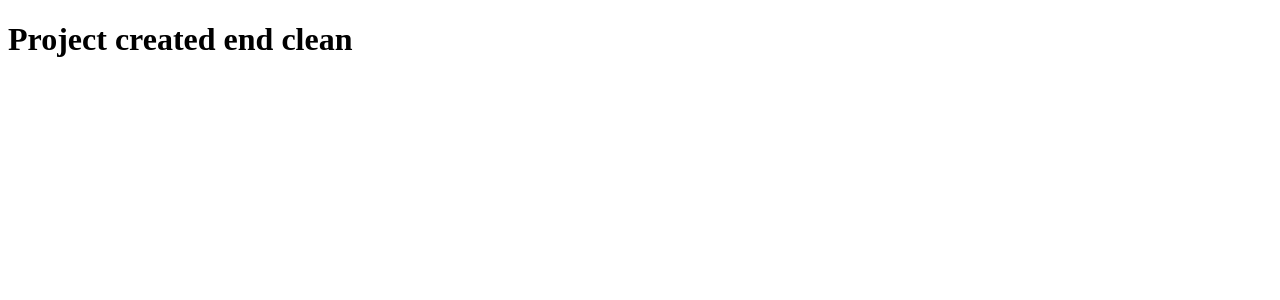
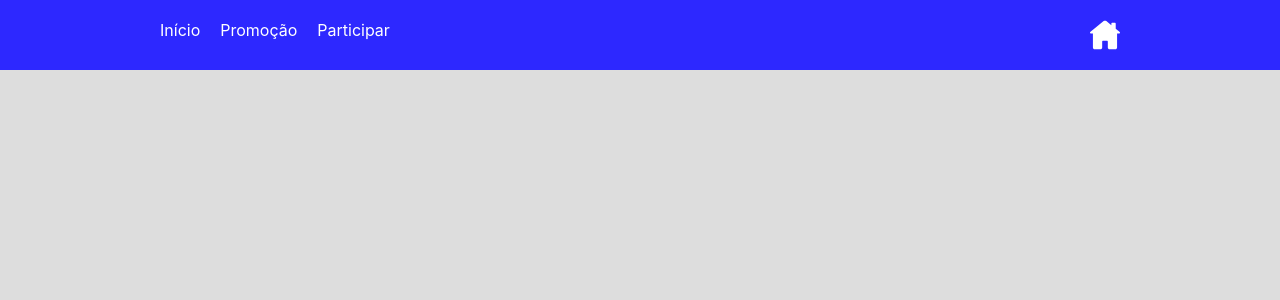
Before and after one commit to AlbertoVilar/Desafio-rote-react, a React (Vite) app: page / in a window 1280 px wide. Shown: the top 300 px of the page. Built offline with nearby package versions, Linux system fonts and the light colour scheme.

Commit message:
Creating and finished Header/ Configured HTMl, fonts, colors.

```diff
--- a/src/App.tsx
+++ b/src/App.tsx
@@ -1,3 +1,4 @@
+import Header from "./components/Header";
 
 
 
@@ -5,7 +6,7 @@ function App() {
 
 
   return (
-    <h1>Project created end clean</h1>
+    <Header />
   )
 }
 
--- /dev/null
+++ b/src/components/Header/index.tsx
@@ -0,0 +1,21 @@
+import HomeImg from "../../assets/home-sv.svg"
+import "./styles.css";
+
+
+
+export default function Header() {
+  return (
+    <header className="">
+
+        <nav className="container  section-nav">
+          <ul className="nav-menu">
+            <li className="Início">Início</li>
+            <li className="Produtos">Promoção</li>
+            <li className="Sbre nós">Participar</li>
+          </ul>
+          <img src={HomeImg} alt="Home" title="Página inicial" className="home-icon"/>
+        </nav>
+
+    </header>
+  );
+}
--- /dev/null
+++ b/src/components/Header/styles.css
@@ -0,0 +1,36 @@
+
+header {
+     background-color: var(--color-bg-primary);
+     width: 100%;
+     max-width: 1280px;
+     height: 70px;
+     margin: 0 auto;
+     padding: 20px;
+}
+
+.header-component {
+
+    height: 80px;
+    width: 100%;
+    margin: 0 auto;
+    display: flex;
+    justify-content: space-between;
+    background-color: antiquewhite;
+ }
+
+ .home-icon {
+    width: 30px;
+ }
+
+ .section-nav {
+    display: flex;
+    justify-content: space-between;
+}
+
+ ul  {
+    display: flex;
+    list-style-type: none;
+    gap: 20px;
+    color: var(--color-ft-primary);
+
+}
--- a/src/index.css
+++ b/src/index.css
@@ -0,0 +1,36 @@
+:root {
+  --color-bg-primary: #2D28FF;
+  --color-bg-secundary:  #fff;
+  --color-bg-terciary: #C7C7C7;
+
+  --color-ft-primary: #fff;
+  --color-ft-secundary: #000;
+}
+
+* {
+  margin: 0;
+  padding: 0;
+  box-sizing: border-box;
+  font-family: Inter, sans-serif;
+
+}
+
+body {
+  background-color: #ddd;
+}
+
+.container {
+  width: 100%;
+  max-width: 960px;
+  margin: 0 auto;
+}
+
+.size-page {
+  max-width: 1200px;
+  margin: 0 auto;
+}
+.model-containers {
+  width: 100%;
+    max-width: 960px;
+    margin: 0 auto;
+}
```
Also changed, not shown: src/components/Card/index.tsx (added, +8 -0 lines), src/assets/home-sv.svg (added).
